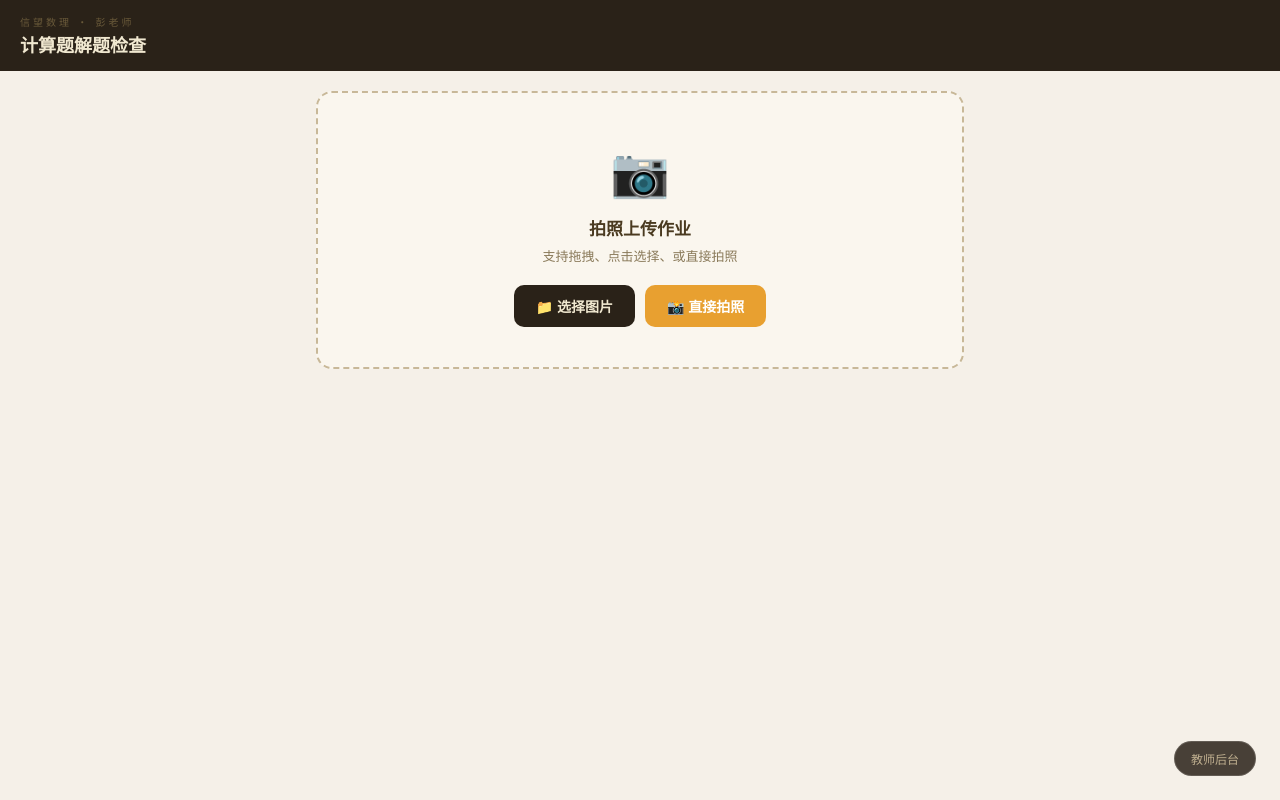
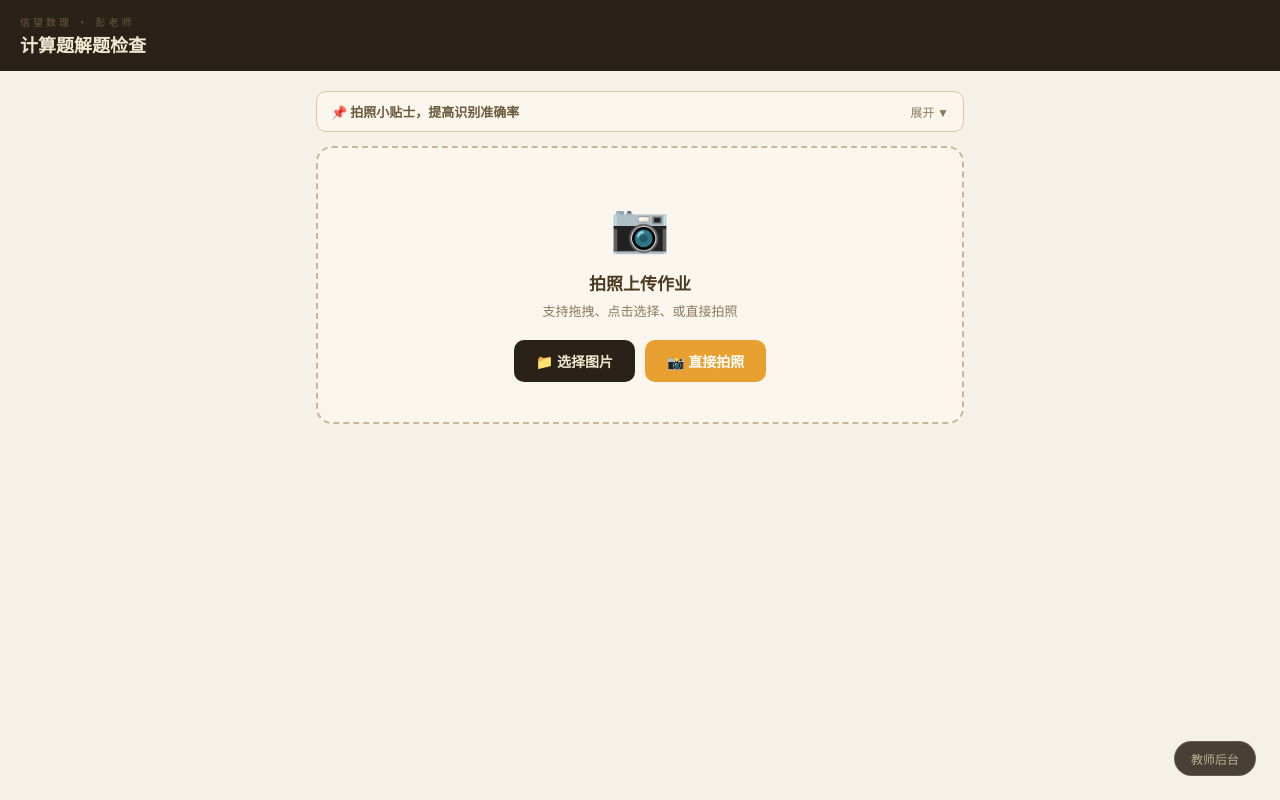
Before and after one commit to Penng-fresh/xinwang-math, a React (Vite) app: page / in a window 1280 px wide. Built offline with nearby package versions, Linux system fonts and the light colour scheme.

Commit message:
Update App.jsx

```diff
--- a/src/App.jsx
+++ b/src/App.jsx
@@ -427,6 +427,7 @@ function ParentView() {
   const [error,setError]=useState("");
   const [saved,setSaved]=useState(false);
   const [dragOver,setDragOver]=useState(false);
+  const [showTips,setShowTips]=useState(false);
   const fileRef=useRef(null);
   const camRef=useRef(null);
   const msgs=["正在识别手写内容...","逐行分析解题步骤...","检查符号处理...","核查跳步情况...","生成批改报告..."];
@@ -466,6 +467,22 @@ function ParentView() {
         </div>
       </div>
       <div style={{padding:"20px 16px",maxWidth:680,margin:"0 auto"}}>
+        {!preview&&(
+          <div style={{marginBottom:14}}>
+            <div onClick={()=>setShowTips(!showTips)} style={{display:"flex",alignItems:"center",justifyContent:"space-between",background:"#faf6ee",border:"1px solid #d8c8a0",borderRadius:10,padding:"10px 14px",cursor:"pointer"}}>
+              <span style={{fontSize:13,color:"#6a5a3a",fontWeight:600}}>📌 拍照小贴士，提高识别准确率</span>
+              <span style={{fontSize:12,color:"#8a7a5a"}}>{showTips?"收起 ▲":"展开 ▼"}</span>
+            </div>
+            {showTips&&(
+              <div style={{background:"#fdf8ec",border:"1px solid #e8d8b0",borderTop:"none",borderRadius:"0 0 10px 10px",padding:"12px 16px",fontSize:12.5,color:"#6a5a3a",lineHeight:1.9}}>
+                <div style={{marginBottom:6}}>📷 建议<b>一次只拍一道题</b>，识别更准确；多题混拍容易串题或漏题</div>
+                <div style={{marginBottom:6}}>✍️ <b>负号要写清楚</b>，别和数字连笔挤在一起——这是符号判断最容易出错的地方</div>
+                <div style={{marginBottom:6}}>📝 按步骤一行一行竖着写；演草和正式解题过程分开写，改错处划一道线表示删除（别涂成一团黑）</div>
+                <div>💡 光线充足、镜头正对纸面拍摄，避免反光和阴影，整道题完整入镜</div>
+              </div>
+            )}
+          </div>
+        )}
         {!preview?(
           <div onDrop={(e)=>{e.preventDefault();setDragOver(false);if(e.dataTransfer.files[0])processFile(e.dataTransfer.files[0]);}} onDragOver={(e)=>{e.preventDefault();setDragOver(true);}} onDragLeave={()=>setDragOver(false)} onClick={()=>fileRef.current&&fileRef.current.click()} style={{border:"2px dashed "+(dragOver?"#e8a030":"#c8b898"),borderRadius:16,background:dragOver?"#fdf5e0":"#faf6ee",padding:"40px 20px",textAlign:"center",cursor:"pointer",marginBottom:16}}>
             <div style={{fontSize:48,marginBottom:12}}>📷</div>
```
